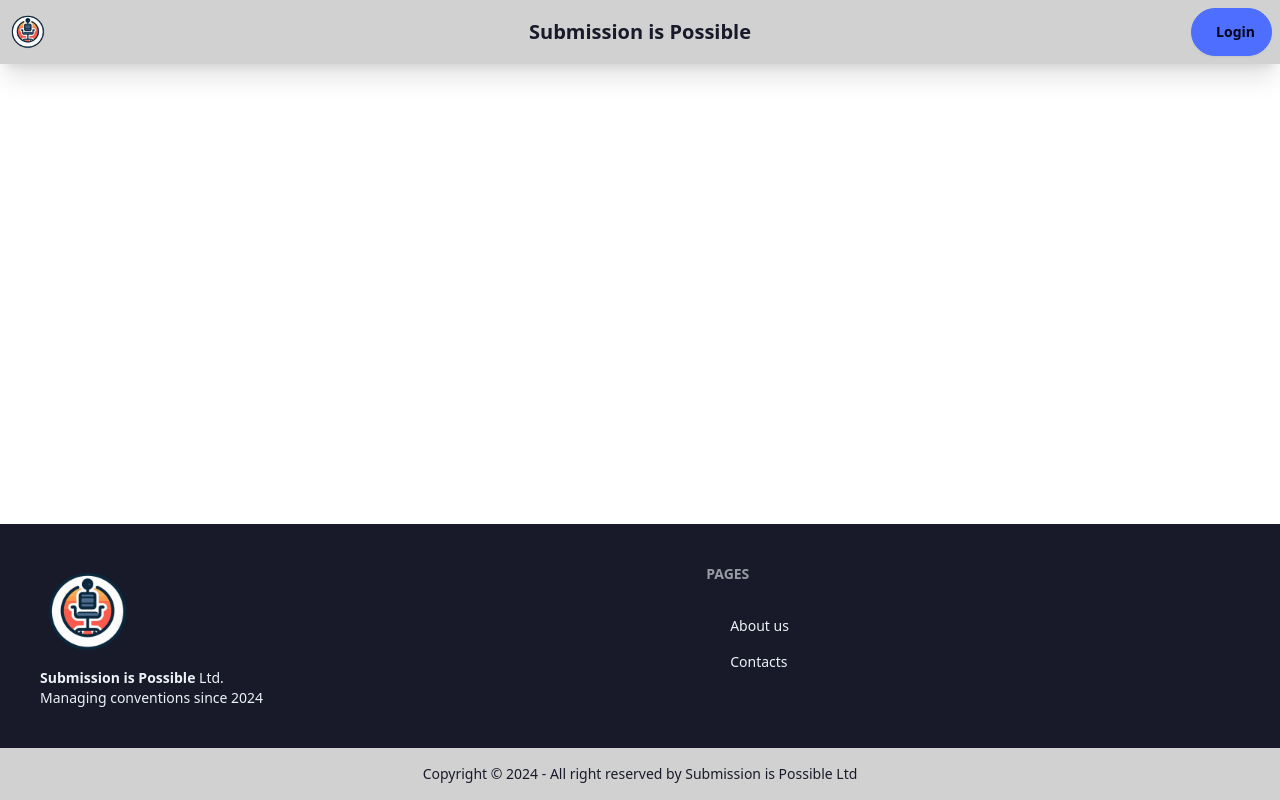
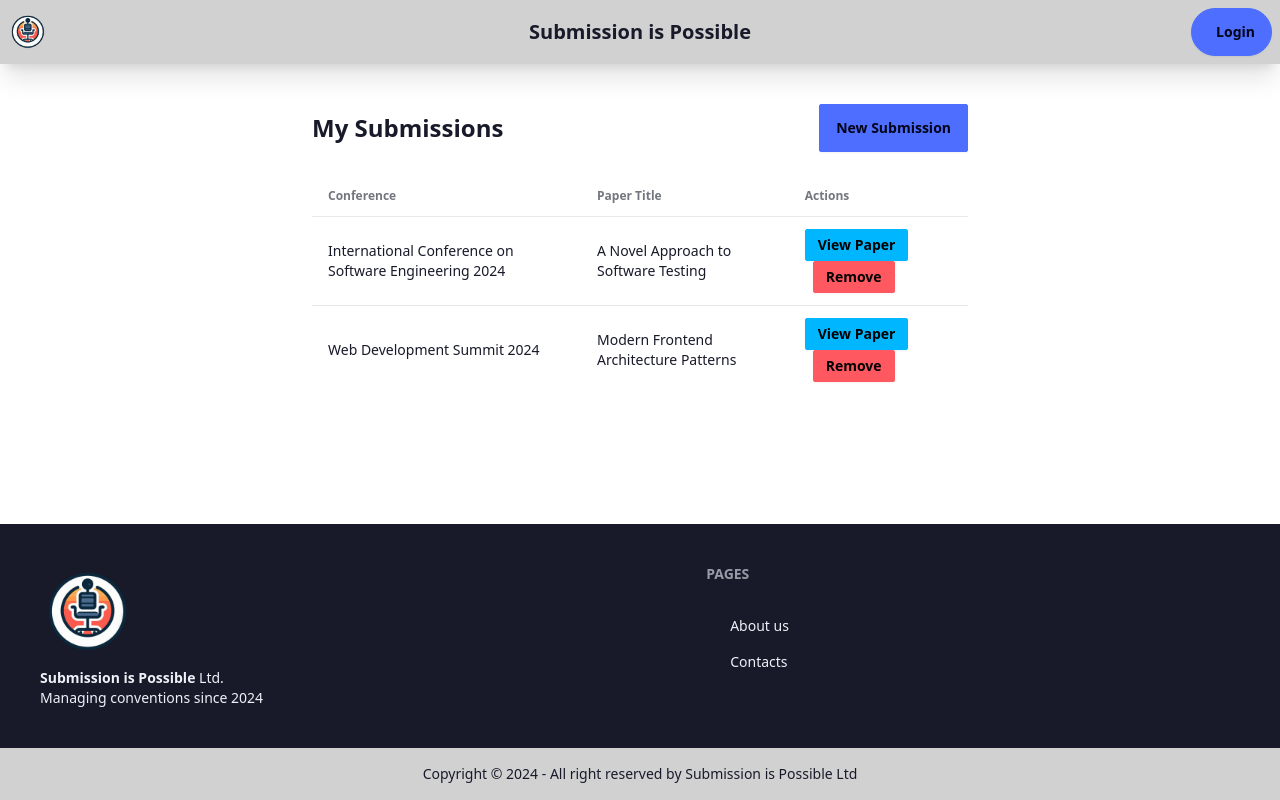
Before and after one commit to submission-is-possible/front-end, a SvelteKit app: page /submissions in a window 1280 px wide. Built offline with nearby package versions, Linux system fonts and the light colour scheme; some icons are missing.

Commit message:
SIP-31 Changed on the fly register page ui mock according to the other pages

```diff
--- a/src/lib/components/Navbar.svelte
+++ b/src/lib/components/Navbar.svelte
@@ -10,6 +10,7 @@
 
 <div class="navbar bg-base-300 shadow-xl">
     <div class="navbar-start">
+
       <!-- Company logo -->
       <img src={Logo} alt="Company Logo" class="w-10 h-10" />
 
@@ -22,7 +23,7 @@
       {/if}
     </div>
     <div class="navbar-center">
-      <a href="/" class="btn btn-ghost text-xl bg-base">Submission is Possible</a>
+      <a href="/" class="btn btn-ghost text-xl bg-base">Submission is Possible </a>
     </div>
     <div class="navbar-end">
         <LoginButton />
--- a/src/routes/register/+page.svelte
+++ b/src/routes/register/+page.svelte
@@ -85,7 +85,6 @@
   }
 </script>
 
-<div class="min-h-screen hero bg-base-200">
   <div class="hero-content flex-col">
     <div class="text-center">
       <h1 class="text-5xl font-bold">Sign Up</h1>
@@ -94,8 +93,8 @@
       </p>
     </div>
 
-    <div class="card flex-shrink-0 w-full max-w-sm shadow-2xl bg-base-100">
-      <div class="card-body">
+    <div class="card w-1/2 shadow-2xl bg-base-100">
+      <div class="card-body flex items-center">
         <form on:submit|preventDefault={handleSubmit}>
           <div class="form-control">
             <label class="label" for="firstName">
@@ -208,4 +207,3 @@
       </div>
     </div>
   </div>
-</div>
--- a/src/routes/submissions/+page.svelte
+++ b/src/routes/submissions/+page.svelte
@@ -0,0 +1,112 @@
+<script lang="ts">
+    // Sample data structure - replace with your actual data source
+    let submissions = [
+      {
+        id: 1,
+        conference: 'International Conference on Software Engineering 2024',
+        title: 'A Novel Approach to Software Testing',
+        fileUrl: '/papers/paper1.pdf'
+      },
+      {
+        id: 2,
+        conference: 'Web Development Summit 2024',
+        title: 'Modern Frontend Architecture Patterns',
+        fileUrl: '/papers/paper2.pdf'
+      }
+    ];
+
+    let showDeleteModal = false;
+    let submissionToDelete: any = null;
+
+    function openDeleteModal(submission: any) {
+      submissionToDelete = submission;
+      showDeleteModal = true;
+    }
+
+    function closeDeleteModal() {
+      showDeleteModal = false;
+      submissionToDelete = null;
+    }
+
+    function deleteSubmission() {
+      if (submissionToDelete) {
+        // Here you would typically make an API call to delete the submission
+        submissions = submissions.filter(s => s.id !== submissionToDelete.id);
+        closeDeleteModal();
+      }
+    }
+
+    function viewPaper(fileUrl: string) {
+      // Open the PDF in a new tab
+      window.open(fileUrl, '_blank');
+    }
+  </script>
+
+  <div class="container mx-auto p-6">
+    <div class="flex justify-between items-center mb-6">
+      <h1 class="text-2xl font-bold">My Submissions</h1>
+      <a href="/submit" class="btn btn-primary">New Submission</a>
+    </div>
+
+    <!-- Submissions Table -->
+    <div class="overflow-x-auto">
+      <table class="table w-full">
+        <thead>
+          <tr>
+            <th>Conference</th>
+            <th>Paper Title</th>
+            <th>Actions</th>
+          </tr>
+        </thead>
+        <tbody>
+          {#each submissions as submission (submission.id)}
+            <tr>
+              <td>{submission.conference}</td>
+              <td>{submission.title}</td>
+              <td class="space-x-2">
+                <button
+                  class="btn btn-sm btn-info"
+                  on:click={() => viewPaper(submission.fileUrl)}
+                >
+                  View Paper
+                </button>
+                <button
+                  class="btn btn-sm btn-error"
+                  on:click={() => openDeleteModal(submission)}
+                >
+                  Remove
+                </button>
+              </td>
+            </tr>
+          {/each}
+        </tbody>
+      </table>
+    </div>
+
+    <!-- Delete Confirmation Modal -->
+    {#if showDeleteModal}
+      <div class="modal modal-open">
+        <div class="modal-box">
+          <h3 class="font-bold text-lg">Confirm Deletion</h3>
+          <p class="py-4">
+            Are you sure you want to remove your submission for "{submissionToDelete.title}"
+            from {submissionToDelete.conference}?
+          </p>
+          <div class="modal-action">
+            <button class="btn btn-error" on:click={deleteSubmission}>
+              Yes, Remove
+            </button>
+            <button class="btn" on:click={closeDeleteModal}>Cancel</button>
+          </div>
+        </div>
+      </div>
+    {/if}
+
+    <!-- Empty State -->
+    {#if submissions.length === 0}
+      <div class="text-center py-10">
+        <p class="text-gray-500">You haven't submitted any papers yet.</p>
+        <a href="/submit" class="btn btn-primary mt-4">Submit Your First Paper</a>
+      </div>
+    {/if}
+  </div>
```
Also changed, not shown: src/routes/submit/+page.svelte (added). Lines whose indentation alone changed are shown as unchanged.
